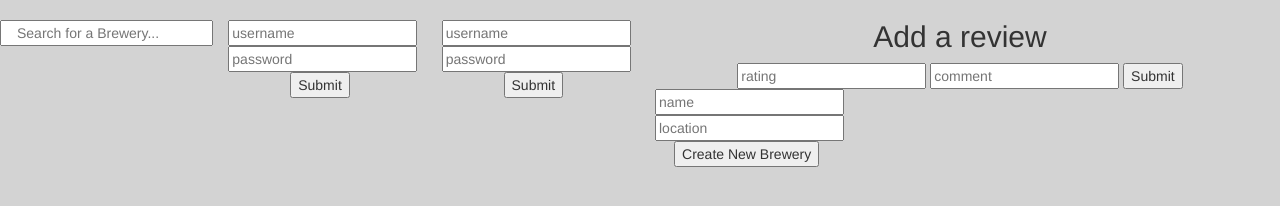
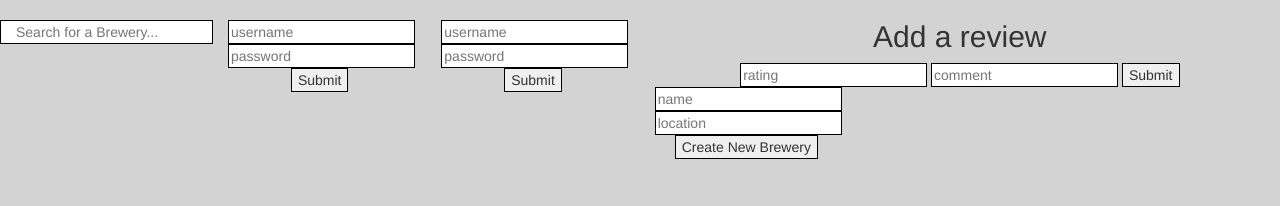
Before and after one commit to VernonReis/brewery_app, a website: page public/index.html in a window 1280 px wide. Drawn offline with nearby package versions, Linux system fonts and the light colour scheme; no server answers.

Commit message:
outlines and some groupings added to forms

```diff
--- a/public/css/home.css
+++ b/public/css/home.css
@@ -1,5 +1,12 @@
+
 body {
   background-color: lightgray !important;
-  text-align: center;
-  margin: 0;
+  text-align: center !important;
+
+
 }
+
+input {
+  border: 1px solid black!important;
+  width: auto !important;
+}
```
